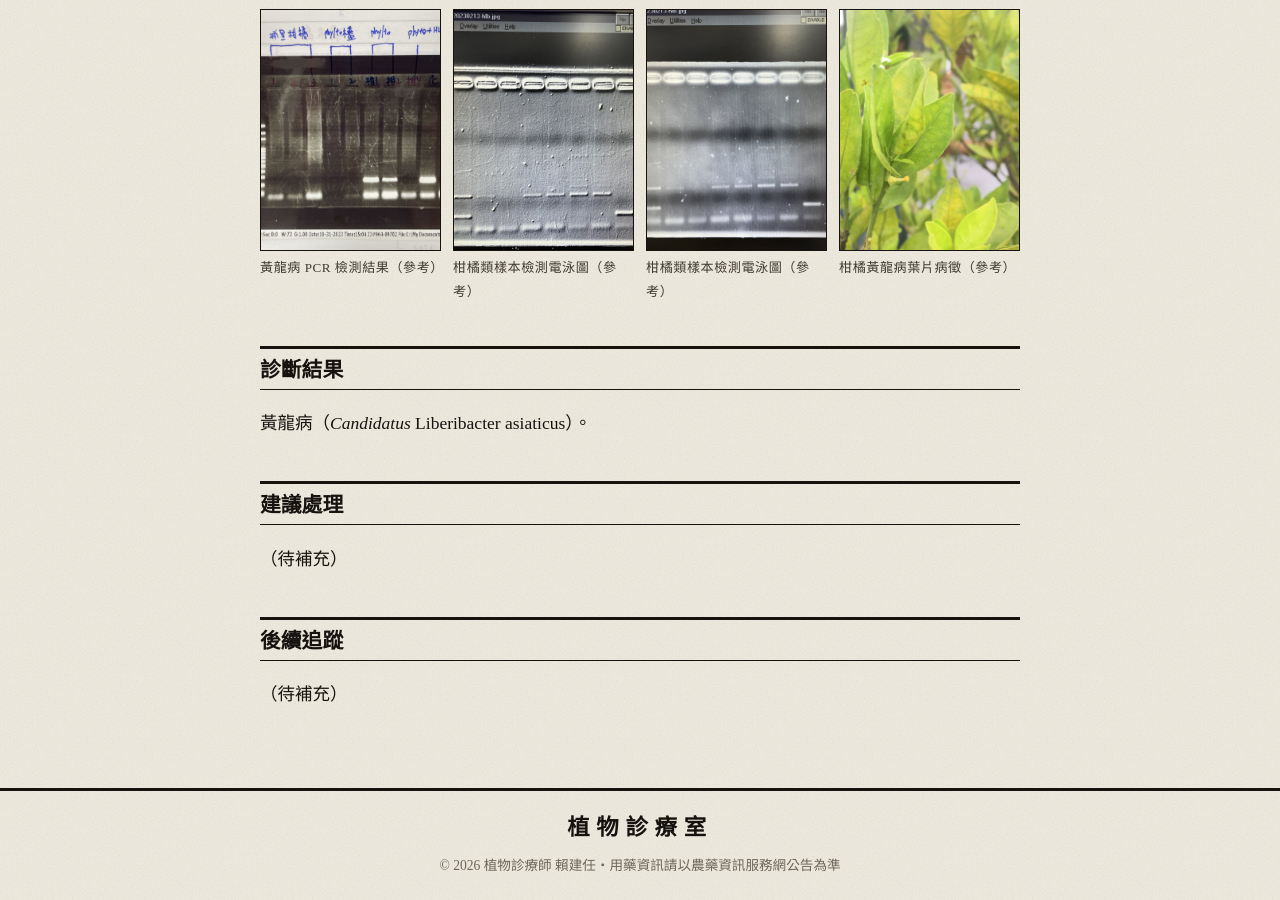
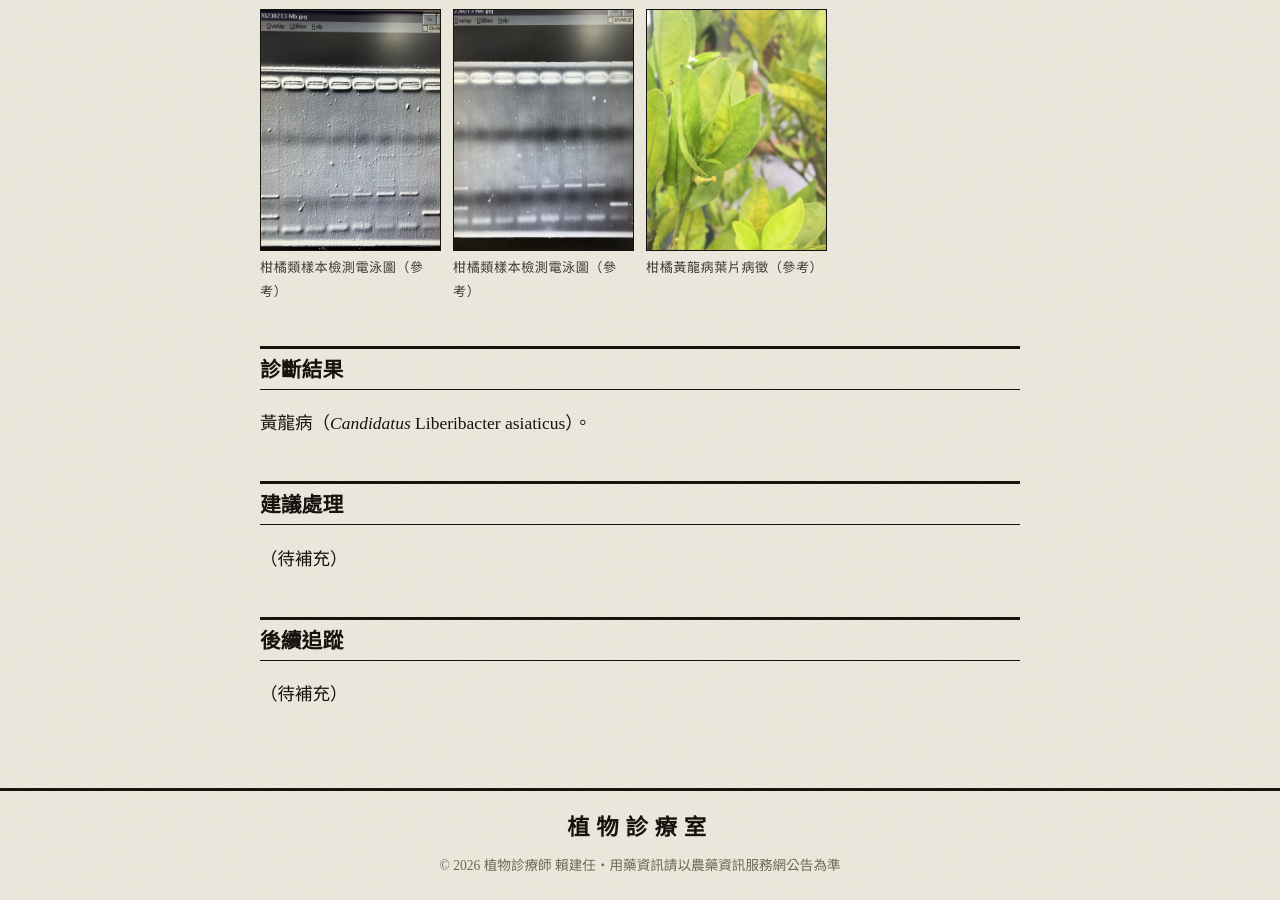
Before and after one commit to laijianren/laijianren.github.io, a Jekyll site: the page built from _cases/2026-09-29-douliu-pomelo-hlb.md, in a window 1280 px wide and 900 px high, scrolled down 1998 px. Built offline with Jekyll 4.4.1, drawn with Linux system fonts in a browser that asks for light colours; some web fonts are replaced.

Commit message:
斗六文旦：移除第一張 PCR 參考照
Co-Authored-By: Claude Opus 5.5 (1M context) <noreply@anthropic.com>
Claude-Session: https://claude.ai/code/session_01XJGjkT6ynprrpQ61onDbZk

```diff
--- a/_cases/2026-09-29-douliu-pomelo-hlb.md
+++ b/_cases/2026-09-29-douliu-pomelo-hlb.md
@@ -27,7 +27,6 @@ cover_caption: 葉片斑駁黃化
 黃龍病是由韌皮部細菌 *Candidatus* Liberibacter asiaticus 引起，無法在培養基上分離，需要用 PCR 分子檢測確認。以下是過去檢測的參考照片。
 
 <div class="photo-grid">
-<figure class="photo"><img src="/assets/cases/2026-09-29-douliu-pomelo/p1-pcr.jpg" alt="黃龍病 PCR 檢測電泳膠圖"><figcaption>黃龍病 PCR 檢測結果（參考）</figcaption></figure>
 <figure class="photo"><img src="/assets/cases/2026-09-29-douliu-pomelo/p2-pcr.jpg" alt="柑橘類樣本黃龍病與菌質體檢測電泳圖"><figcaption>柑橘類樣本檢測電泳圖（參考）</figcaption></figure>
 <figure class="photo"><img src="/assets/cases/2026-09-29-douliu-pomelo/p3-pcr.jpg" alt="柑橘類樣本黃龍病與菌質體檢測電泳圖"><figcaption>柑橘類樣本檢測電泳圖（參考）</figcaption></figure>
 <figure class="photo"><img src="/assets/cases/2026-09-29-douliu-pomelo/p4-leaf.jpg" alt="柑橘黃龍病葉片病徵"><figcaption>柑橘黃龍病葉片病徵（參考）</figcaption></figure>
```
Also changed, not shown: assets/cases/2026-09-29-douliu-pomelo/p1-pcr.jpg (deleted).
